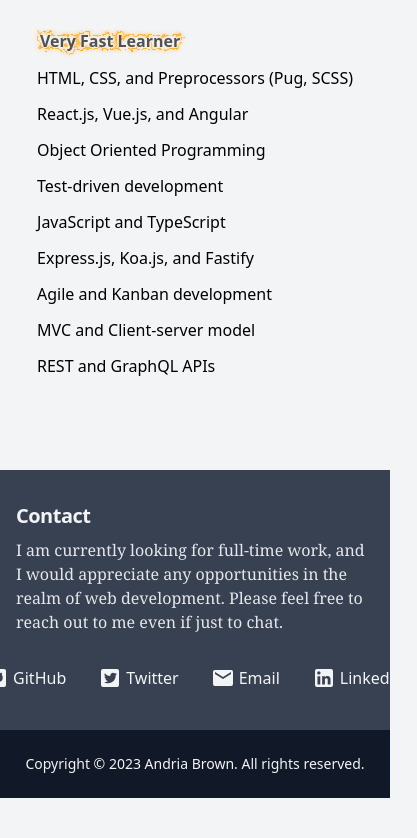
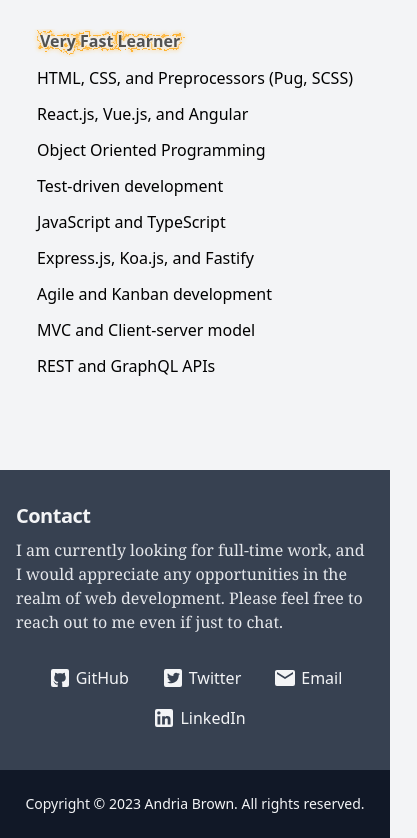
Before and after one commit to andria-dev/portfolio, a website: page index.html in a window 390 px wide. Shown: the part 3477-4315 px from the top of the page, 417 px wide, since content can reach past the window. Before the commit the page ends 4275 px from the top, so only its background shows below. Drawn offline with nearby package versions, Linux system fonts and the light colour scheme; files that its build step writes are made by us from their sources; a script that the page names is missing.

Commit message:
wrap contact info

```diff
--- a/index.html
+++ b/index.html
@@ -220,7 +220,7 @@
 						development. Please feel free to reach out to me even if just to chat.
 					</p>
 					<div class="max-w-5xl w-full pt-4">
-						<div class="w-full flex space-x-2 justify-center md:justify-start">
+						<div class="w-full flex flex-wrap space-x-2 justify-center md:justify-start">
 							<a class="w-auto flex space-x-1 px-3 py-2 text-gray-100 focus:text-blue-300 hover:text-blue-300 transition-colors duration-200 ease-in-out"
 								href="https://github.com/andria-dev" tabindex="0">
 								<svg aria-hidden="true" class="w-6 h-6 mdi mdi-github-box" focusable="false" height="1em"
```
Also changed, not shown: package.json (+4 -4 lines), 1 other file.
